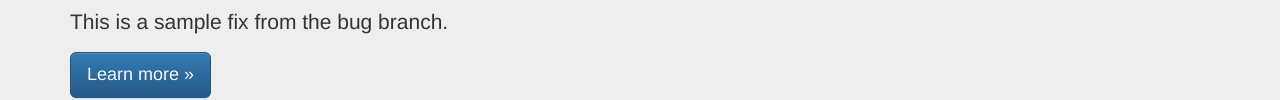
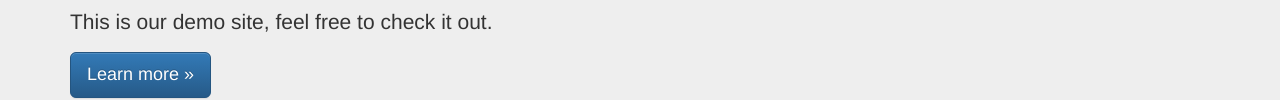
Before and after one commit to TCLinh/git_demo, a plain HTML site: page index.html in a window 1280 px wide. Shown: the part 190-290 px from the top of the page. Drawn offline with nearby package versions, Linux system fonts and the light colour scheme.

Commit message:
started modification to site

```diff
--- a/index.html
+++ b/index.html
@@ -56,7 +56,7 @@
     <div class="jumbotron">
       <div class="container">
         <h1>Hello, git user!</h1>
-        <p>This is a sample fix from the bug branch.</p>
+        <p>This is our demo site, feel free to check it out.</p>
         <p><a class="btn btn-primary btn-lg" href="#" role="button">Learn more &raquo;</a></p>
       </div>
     </div>
```
Also changed, not shown: ToDo.txt.
